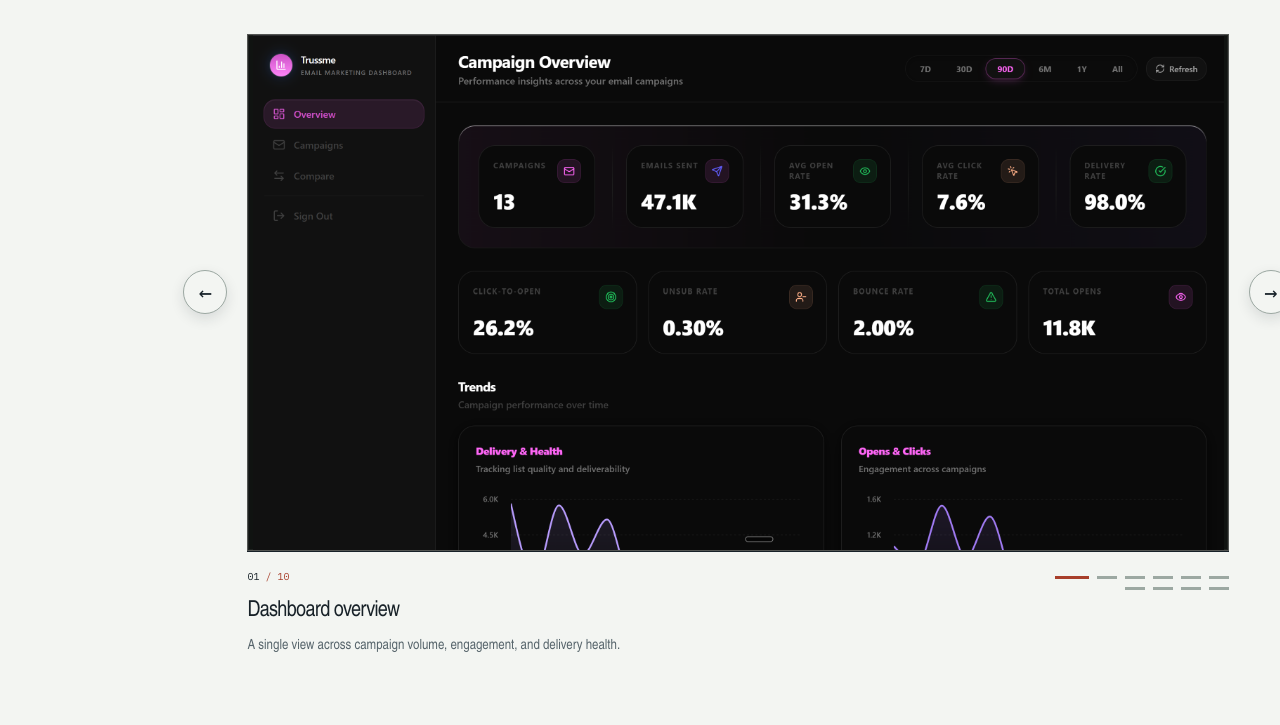
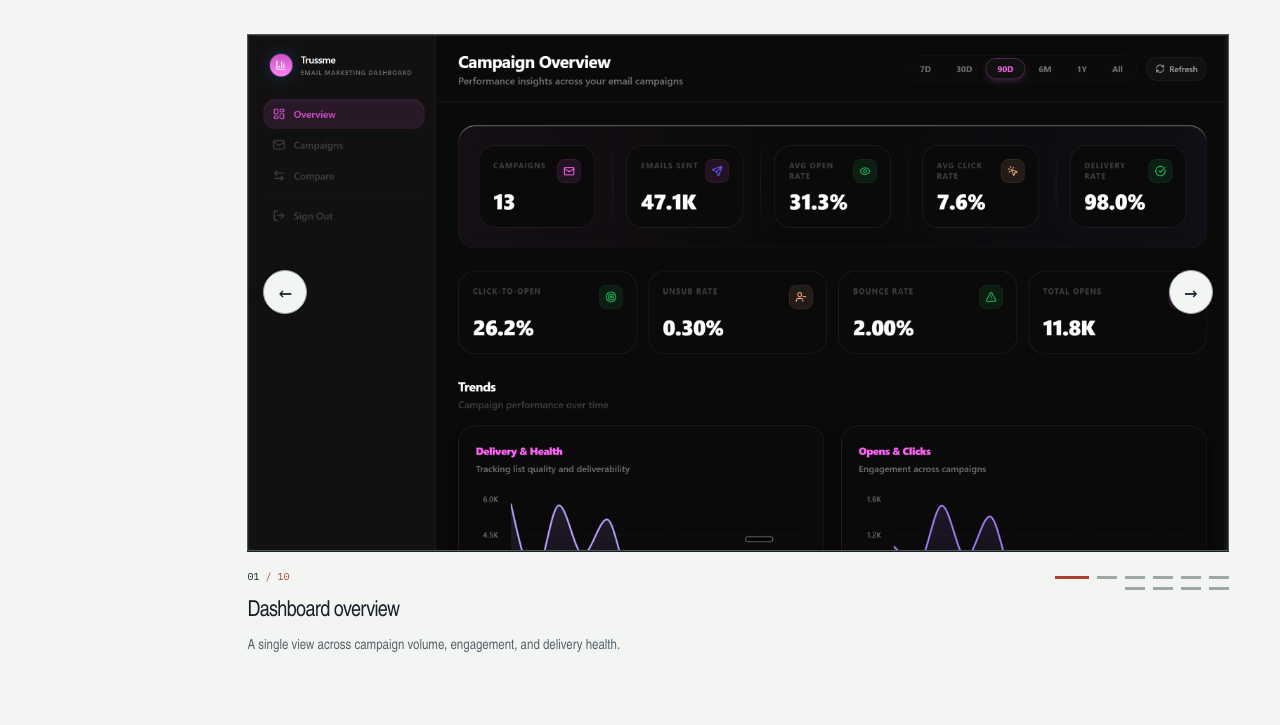
Before and after one commit to Adarsh350/adarsh-portfolio, a Next.js app: page / in a window 1280 px wide. Shown: the part 3807-4532 px from the top of the page. Built offline with nearby package versions, Linux system fonts and the light colour scheme; no server answers.

Commit message:
Fix dashboard carousel arrow overflow

```diff
--- a/app/globals.css
+++ b/app/globals.css
@@ -122,8 +122,8 @@ main, footer { max-width: 1920px; margin-inline: auto; }
 .evidence-arrow { position: absolute; top: 50%; z-index: 1; width: 44px; height: 44px; display: grid; place-items: center; border: 1px solid var(--rule-dark); border-radius: 50%; background: var(--canvas); color: var(--ink); box-shadow: 0 5px 14px rgba(23,33,40,.12); font: 22px/1 var(--font-mono); transform: translateY(-50%); transition: background .2s ease, border-color .2s ease, color .2s ease, transform .2s ease; }
 .evidence-arrow:hover { border-color: var(--oxide); background: var(--oxide); transform: translateY(-50%) scale(1.05); }
 .evidence-arrow:active { transform: translateY(-50%) scale(.96); }
-.evidence-arrow-left { left: clamp(-66px, -5vw, -34px); }
-.evidence-arrow-right { right: clamp(-66px, -5vw, -34px); }
+.evidence-arrow-left { left: 16px; }
+.evidence-arrow-right { right: 16px; }
 .evidence-caption-row { display: flex; justify-content: space-between; gap: 40px; padding: 20px 0 0; border-top: 1px solid var(--ink); }
 .evidence-current { margin: 0 0 13px; color: var(--oxide); font: 10px/1 var(--font-mono); }
 .evidence-current span { color: var(--ink); }
```
